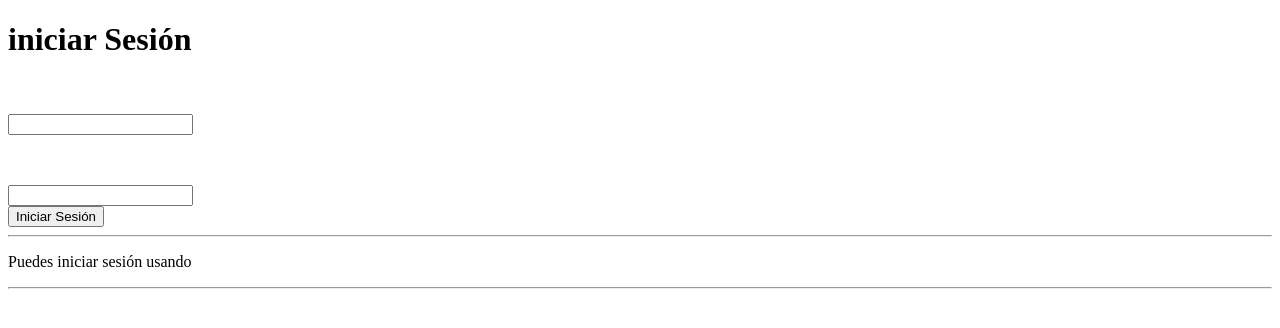
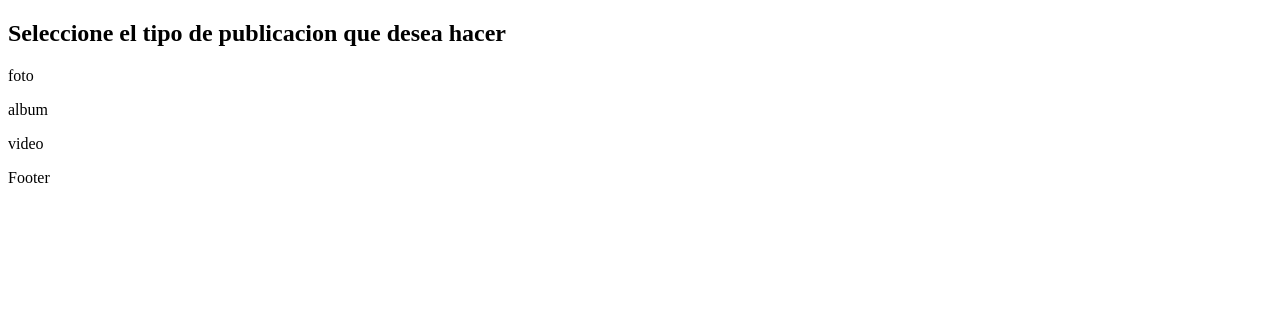
Before and after one commit to Mrcsbda/Findy, a React (Vite) app: page /newPub in a window 1280 px wide. Before the commit this address led to /login. Shown: the top 328 px of the page. Built offline with nearby package versions, Linux system fonts and the light colour scheme.

Commit message:
first commit publish feature

```diff
--- a/package.json
+++ b/package.json
@@ -13,6 +13,7 @@
     "axios": "^1.4.0",
     "react": "^18.2.0",
     "react-dom": "^18.2.0",
+    "react-hook-form": "^7.45.4",
     "react-router-dom": "^6.15.0",
     "sass": "^1.65.1"
   },
--- a/src/components/footer/Footer.jsx
+++ b/src/components/footer/Footer.jsx
@@ -2,7 +2,7 @@ import React from 'react'
 
 const Footer = () => {
   return (
-    <div>F</div>
+    <div>Footer</div>
   )
 }
 
--- /dev/null
+++ b/src/pages/newPublication/createNewPub/main.jsx
@@ -0,0 +1,24 @@
+import React from 'react'
+
+const CreateNewPub = () => {
+  return (
+    <>
+      <form onSubmit={handleSubmit(onSubmit)} className='form' >
+        <div className='form__type'>
+          <label htmlFor="pubType">imagen12345</label>
+          <input type="url" placeholder='Ingrese la url del contenido' {...register("pubType")} />
+        </div>
+        <div className='form__type'>
+          <label htmlFor="pubType">Correo electronico</label>
+          <input type="url"  {...register("pubType")} />
+        </div>
+        <div className='form__type'>
+          <label htmlFor="pubType">Correo electronico</label>
+          <input type="url"  {...register("pubType")} />
+        </div>
+      </form>
+    </>
+  )
+}
+
+export default CreateNewPub
--- /dev/null
+++ b/src/pages/newPublication/main.jsx
@@ -0,0 +1,14 @@
+import React from 'react'
+
+const NewPublication = () => {
+  return (
+    <main>
+      <h2>Seleccione el tipo de publicacion que desea hacer</h2>
+      <p>foto</p>
+      <p>album</p>
+      <p>video</p>
+    </main>
+  )
+}
+
+export default NewPublication
--- a/src/reducer/userReducer.js
+++ b/src/reducer/userReducer.js
@@ -1,5 +1,5 @@
 export const initialUser = {
-    isAuthenticated: false,
+  isAuthenticated: true,
   user: null
 }
 
--- a/src/router/Router.jsx
+++ b/src/router/Router.jsx
@@ -8,6 +8,7 @@ import Profile from '../pages/profile/Profile'
 import Post from '../pages/post/Post'
 import { initialUser, userReducer } from '../reducer/userReducer'
 import Layout from '../pages/layout/Layout'
+import NewPublication from '../pages/newPublication/main.jsx'
 
 export const AppContext = createContext({})
 
@@ -35,6 +36,7 @@ const Router = () => {
                   <Route index element={<Profile />} />
                   <Route path=':idPost' element={<Post />} />
                 </Route>
+                <Route path='newPub' element={<NewPublication />} />
               </Route>
             </Route>
           </Route>
```
Also changed, not shown: 1 other file (tests, documents, lock files or other folders). Lines whose indentation alone changed are shown as unchanged.
